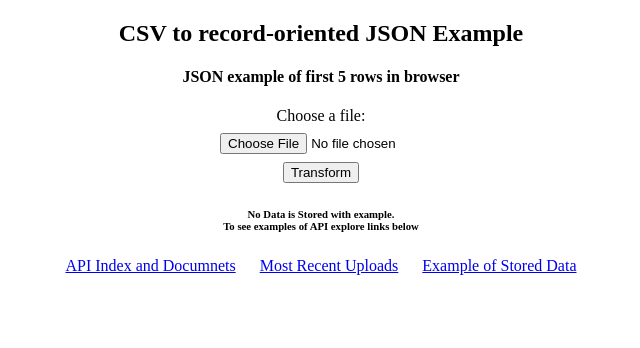
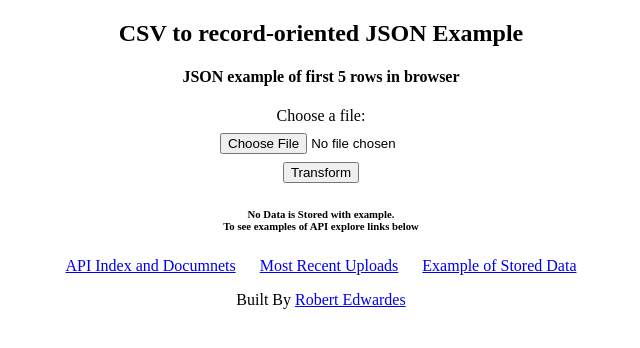
Before and after one commit to RobertEdwardes/csvapi, a Django app: page / in a window 1280 px wide. Shown: the top 348 px of the page, without its empty margins (319-959 px from the left). Run offline with Django 3.2, Linux system fonts and the light colour scheme.

Commit message:
UI update

```diff
--- a/csvupload/templates/index.html
+++ b/csvupload/templates/index.html
@@ -62,6 +62,7 @@
         <li><a href="{% url 'Most_Recent_5' %}">Most Recent Uploads</a></li>
         <li><a href="{% url 'get_example' %}">Example of Stored Data</a></li>
     </ul>
+    <P>Built By <a href="https://www.robertedwardes.com/">Robert Edwardes</a></P>
 </main>
     {% if json_string %}
     <pre>{{ json_string|safe }}</pre>
```
